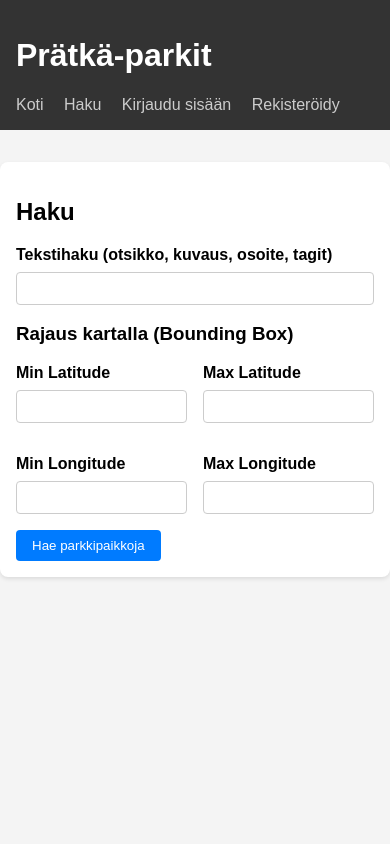
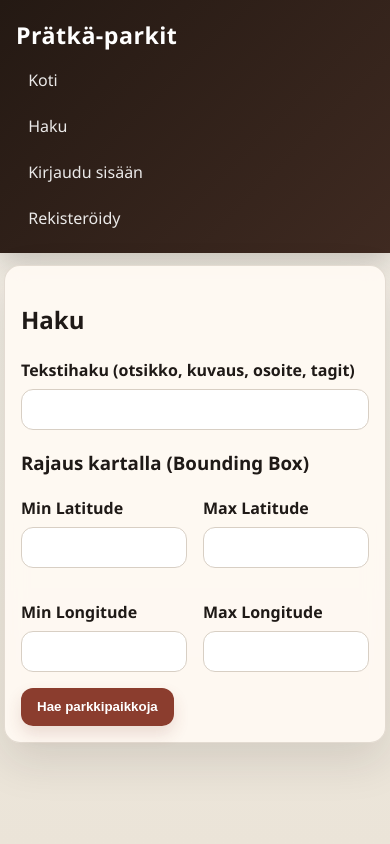
Before and after one commit to kimtakala/pratkaparkit, a Flask app: page /search in a window 390 px wide. Run offline with Flask 3, Linux system fonts and the light colour scheme; data that the repository does not hold is empty.

Commit message:
style: add custom responsive CSS

```diff
--- /dev/null
+++ b/static/main.css
@@ -0,0 +1,276 @@
+:root {
+  --bg: #f3efe7;
+  --bg-accent: #ebe4d8;
+  --surface: #fffaf3;
+  --surface-strong: #ffffff;
+  --text: #1f1a17;
+  --muted: #6a5f57;
+  --border: #d8cfc4;
+  --primary: #8b3d2e;
+  --primary-hover: #6f3024;
+  --secondary: #334155;
+  --success-bg: #e5f5ea;
+  --success-text: #205c3b;
+  --error-bg: #fde8e8;
+  --error-text: #8a1f1f;
+  --shadow: 0 18px 45px rgba(31, 26, 23, 0.12);
+}
+
+* {
+  box-sizing: border-box;
+}
+
+html {
+  min-height: 100%;
+}
+
+body {
+  margin: 0;
+  color: var(--text);
+  background:
+    radial-gradient(circle at top left, rgba(139, 61, 46, 0.11), transparent 28%),
+    radial-gradient(circle at top right, rgba(51, 65, 85, 0.08), transparent 24%),
+    linear-gradient(180deg, var(--bg) 0%, var(--bg-accent) 100%);
+  font-family: "Segoe UI", Tahoma, Geneva, Verdana, sans-serif;
+  line-height: 1.5;
+}
+
+header {
+  color: #fff;
+  background: linear-gradient(135deg, #241913 0%, #3f2a21 100%);
+  box-shadow: 0 8px 26px rgba(31, 26, 23, 0.2);
+}
+
+header h1 {
+  margin: 0;
+  padding: 1.1rem 1.25rem 0.5rem;
+  letter-spacing: 0.02em;
+}
+
+nav {
+  display: flex;
+  flex-wrap: wrap;
+  gap: 0.6rem;
+  align-items: center;
+  padding: 0 1.25rem 1rem;
+}
+
+nav a,
+nav button {
+  color: rgba(255, 255, 255, 0.9);
+  text-decoration: none;
+  border-radius: 999px;
+  border: 1px solid transparent;
+  transition: transform 0.15s ease, background-color 0.15s ease, color 0.15s ease,
+    border-color 0.15s ease;
+}
+
+nav a {
+  padding: 0.45rem 0.85rem;
+}
+
+nav a:hover,
+nav button:hover {
+  color: #fff;
+  background: rgba(255, 255, 255, 0.1);
+  border-color: rgba(255, 255, 255, 0.18);
+  transform: translateY(-1px);
+}
+
+nav form {
+  display: inline;
+}
+
+nav form button {
+  background: transparent;
+  padding: 0.45rem 0.85rem;
+  font: inherit;
+}
+
+.container {
+  width: min(960px, calc(100% - 2rem));
+  margin: 1.5rem auto 2rem;
+  padding: 1.35rem;
+  background: rgba(255, 250, 243, 0.92);
+  border: 1px solid rgba(216, 207, 196, 0.7);
+  border-radius: 22px;
+  box-shadow: var(--shadow);
+  backdrop-filter: blur(10px);
+}
+
+.flash,
+.errors {
+  border-radius: 14px;
+  padding: 0.9rem 1rem;
+  margin: 0 0 1rem;
+}
+
+.flash {
+  border: 1px solid transparent;
+}
+
+.flash.success,
+.errors {
+  background: var(--success-bg);
+  color: var(--success-text);
+  border-color: rgba(32, 92, 59, 0.15);
+}
+
+.flash.error {
+  background: var(--error-bg);
+  color: var(--error-text);
+  border-color: rgba(138, 31, 31, 0.18);
+}
+
+.errors {
+  padding-left: 2rem;
+  background: var(--error-bg);
+  color: var(--error-text);
+  border: 1px solid rgba(138, 31, 31, 0.18);
+}
+
+.spot-card {
+  border: 1px solid var(--border);
+  padding: 1rem;
+  margin-bottom: 1rem;
+  border-radius: 18px;
+  background: var(--surface-strong);
+  box-shadow: 0 6px 18px rgba(31, 26, 23, 0.05);
+}
+
+.spot-card h3,
+.spot-card h4 {
+  margin-top: 0;
+}
+
+.form-group {
+  margin-bottom: 1rem;
+}
+
+label {
+  display: block;
+  margin-bottom: 0.45rem;
+  font-weight: 700;
+}
+
+input[type="text"],
+input[type="password"],
+textarea {
+  width: 100%;
+  padding: 0.75rem 0.85rem;
+  border: 1px solid var(--border);
+  border-radius: 12px;
+  background: #fff;
+  color: var(--text);
+  box-sizing: border-box;
+  transition: border-color 0.15s ease, box-shadow 0.15s ease;
+}
+
+input[type="text"]:focus,
+input[type="password"]:focus,
+textarea:focus {
+  outline: none;
+  border-color: rgba(139, 61, 46, 0.65);
+  box-shadow: 0 0 0 4px rgba(139, 61, 46, 0.12);
+}
+
+textarea {
+  min-height: 8rem;
+  resize: vertical;
+}
+
+button {
+  appearance: none;
+  border: none;
+  border-radius: 12px;
+  padding: 0.72rem 1rem;
+  background: var(--primary);
+  color: #fff;
+  cursor: pointer;
+  font-weight: 700;
+  transition: transform 0.15s ease, background-color 0.15s ease,
+    box-shadow 0.15s ease;
+  box-shadow: 0 8px 16px rgba(139, 61, 46, 0.16);
+}
+
+button:hover {
+  background: var(--primary-hover);
+  transform: translateY(-1px);
+}
+
+button:focus-visible,
+a:focus-visible {
+  outline: 3px solid rgba(139, 61, 46, 0.35);
+  outline-offset: 2px;
+}
+
+hr {
+  border: 0;
+  height: 1px;
+  background: linear-gradient(90deg, transparent, var(--border), transparent);
+  margin: 1.75rem 0;
+}
+
+img {
+  max-width: 100%;
+  height: auto;
+}
+
+a {
+  color: var(--primary);
+}
+
+a:hover {
+  color: var(--primary-hover);
+}
+
+@media (max-width: 768px) {
+  .container {
+    width: min(100% - 1rem, 960px);
+    padding: 1rem;
+    border-radius: 18px;
+  }
+
+  header h1 {
+    font-size: 1.45rem;
+  }
+
+  nav {
+    gap: 0.45rem;
+  }
+
+  nav a,
+  nav button {
+    padding: 0.4rem 0.7rem;
+  }
+}
+
+@media (max-width: 480px) {
+  header h1 {
+    padding-left: 1rem;
+    padding-right: 1rem;
+  }
+
+  nav {
+    padding-left: 1rem;
+    padding-right: 1rem;
+  }
+
+  .container {
+    width: min(100% - 0.5rem, 960px);
+    margin-top: 0.75rem;
+    border-radius: 16px;
+  }
+
+  nav form,
+  nav a {
+    width: 100%;
+  }
+
+  nav form button,
+  nav a {
+    display: block;
+    width: 100%;
+    text-align: left;
+  }
+}
--- a/templates/base.html
+++ b/templates/base.html
@@ -4,90 +4,7 @@
     <meta charset="UTF-8" />
     <meta name="viewport" content="width=device-width, initial-scale=1.0" />
     <title>Prätkä-parkit</title>
-    <style>
-      body {
-        font-family: sans-serif;
-        margin: 0;
-        padding: 0;
-        background: #f4f4f4;
-      }
-      header {
-        background: #333;
-        color: white;
-        padding: 1rem;
-      }
-      nav a {
-        color: #ccc;
-        margin-right: 1rem;
-        text-decoration: none;
-      }
-      nav a:hover {
-        color: white;
-      }
-      .container {
-        padding: 1rem;
-        max-width: 800px;
-        margin: 2rem auto;
-        background: white;
-        border-radius: 8px;
-        box-shadow: 0 2px 4px rgba(0, 0, 0, 0.1);
-      }
-      .flash {
-        padding: 1rem;
-        margin-bottom: 1rem;
-        border-radius: 4px;
-      }
-      .flash.success {
-        background: #d4edda;
-        color: #155724;
-        border: 1px solid #c3e6cb;
-      }
-      .flash.error {
-        background: #f8d7da;
-        color: #721c24;
-        border: 1px solid #f5c6cb;
-      }
-      .spot-card {
-        border: 1px solid #ddd;
-        padding: 1rem;
-        margin-bottom: 1rem;
-        border-radius: 4px;
-      }
-      .form-group {
-        margin-bottom: 1rem;
-      }
-      label {
-        display: block;
-        margin-bottom: 0.5rem;
-        font-weight: bold;
-      }
-      input[type="text"],
-      input[type="password"],
-      textarea {
-        width: 100%;
-        padding: 0.5rem;
-        border: 1px solid #ccc;
-        border-radius: 4px;
-        box-sizing: border-box;
-      }
-      button {
-        padding: 0.5rem 1rem;
-        background: #007bff;
-        color: white;
-        border: none;
-        border-radius: 4px;
-        cursor: pointer;
-      }
-      button:hover {
-        background: #0056b3;
-      }
-      hr {
-        border: 0;
-        height: 1px;
-        background: #ddd;
-        margin: 2rem 0;
-      }
-    </style>
+    <link rel="stylesheet" href="{{ url_for('static', filename='main.css') }}" />
   </head>
   <body>
     <header>
```
